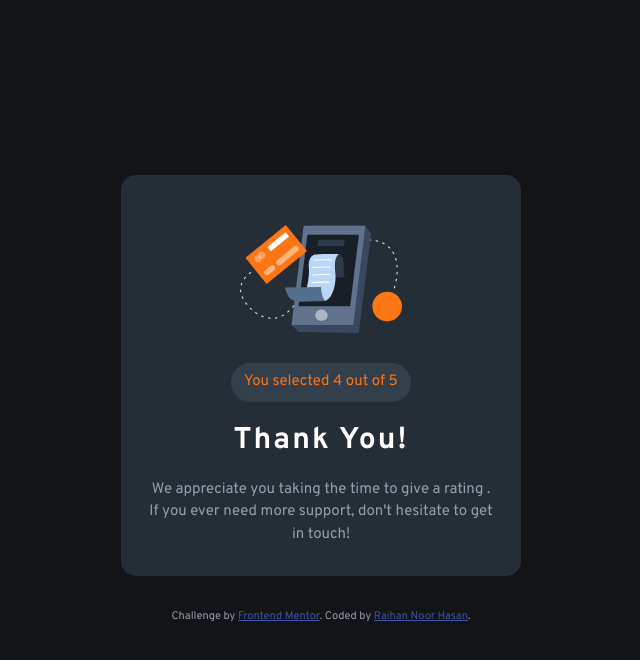
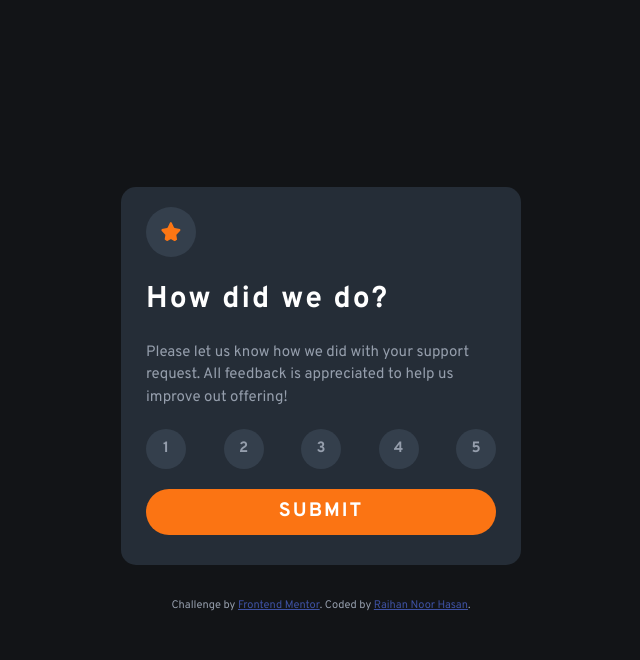
Before and after one commit to raihannoorhasan/interactive-rating-component-main, a plain HTML site: page index.html in a window 1280 px wide. Both pictures are taken after a click on the button "SUBMIT". Shown: the whole page, without its empty margins (319-959 px from the left). Drawn offline with Linux system fonts and the light colour scheme.

Commit message:
fixed submiting issue without rating

```diff
--- a/index.html
+++ b/index.html
@@ -46,7 +46,7 @@
     <section class="thank-you-state hidden">
       <img src="./images/illustration-thank-you.svg" alt="" />
       <p class="rating-state">
-        You selected <span class="rating-number-given">4</span> out of 5
+        You selected <span class="rating-number-given"></span> out of 5
       </p>
 
       <h2>Thank You!</h2>
--- a/script.js
+++ b/script.js
@@ -7,10 +7,13 @@ const ratingRates = document.querySelectorAll('.rating-rate')
 const ratingIconContainer = document.querySelector('.rating-icon-container')
 const RATING_ICON = `<img src="./images/icon-star.svg" alt="" class="rating-icon" />`
 
+let rated = false;
+
 
 ratingRate.addEventListener('click', e => {
     if (e.target.matches('.rating-rates')) return
 
+    rated = true;
     const ratingNumber = e.target.innerText
     ratingNumberGiven.innerText = ratingNumber;
 
@@ -24,6 +27,11 @@ ratingRate.addEventListener('click', e => {
 })
 
 submitBtn.addEventListener('click', () => {
+
+    if (!rated) {
+        alert('Before Submit Rate Please!')
+        return
+    }
     ratingState.classList.add('hidden')
     thankYouState.classList.remove('hidden')
 })
```
